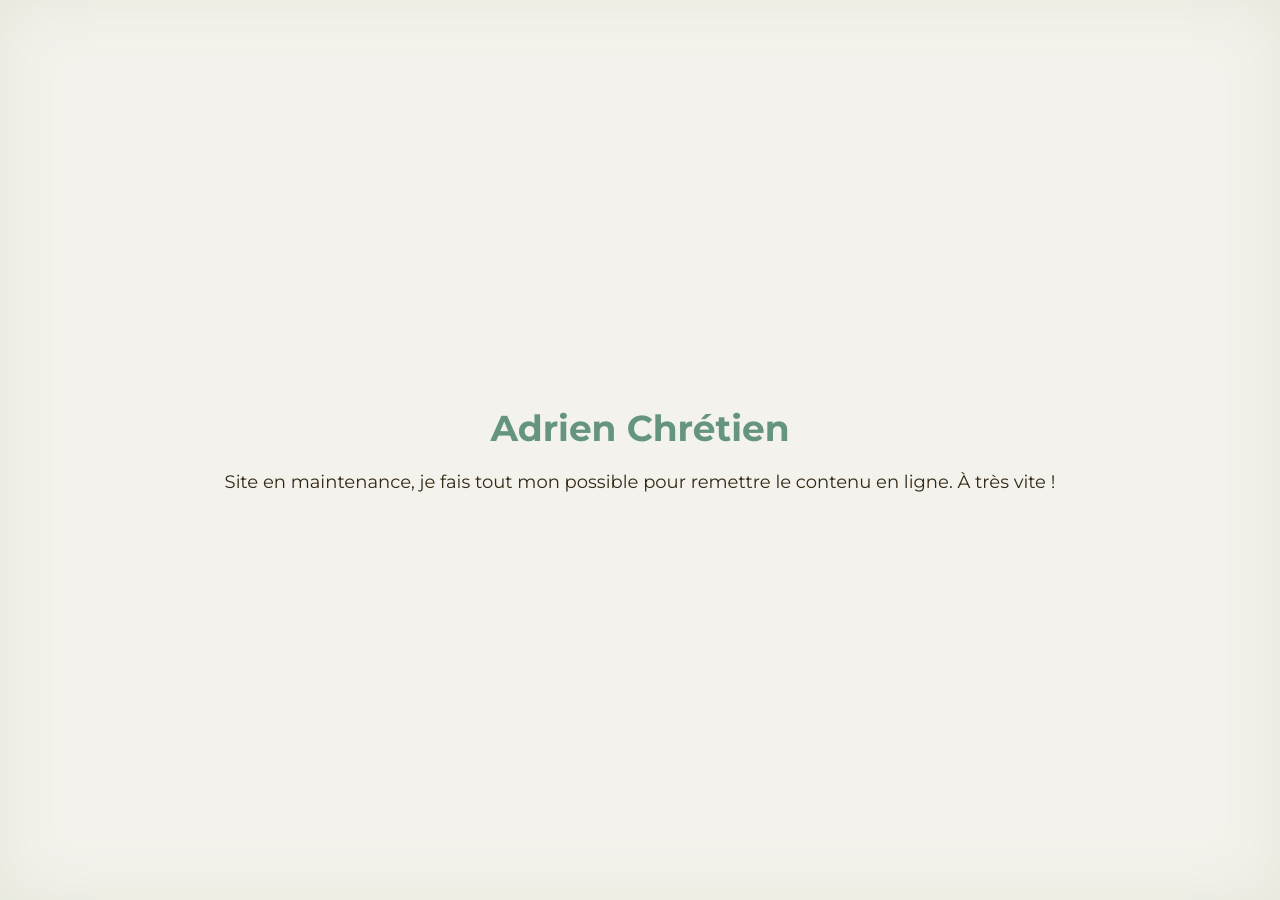
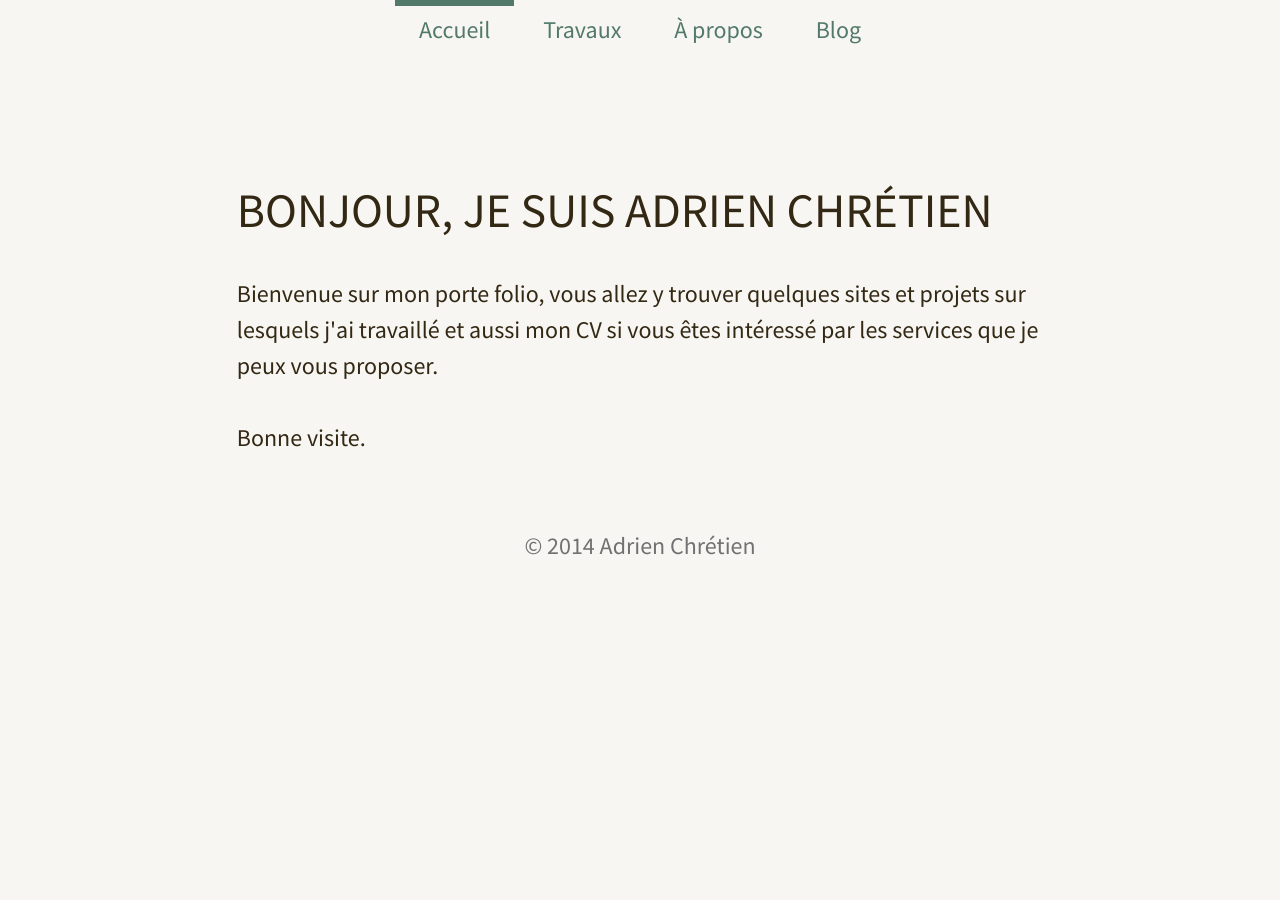
Before and after one commit to adrienchretien/adrienchretien.fr, a Jekyll site: the page built from index.html, in a window 1280 px wide. Built offline with Jekyll 4.4.1, drawn with Linux system fonts in a browser that asks for light colours; Markdown is read by kramdown in place of the engine named in the settings.

Commit message:
Work of the 03-10-14

```diff
--- a/_config.yml
+++ b/_config.yml
@@ -1,6 +1,5 @@
 # Site globals
 author: Adrien Chrétien
-language: fr
 name: Neol.github.io
 markdown: redcarpet
 pygments: true
--- /dev/null
+++ b/_includes/footer.html
@@ -0,0 +1,3 @@
+<footer role="contentinfo">
+  <p>© 2014 Adrien Chrétien</p>
+</footer>
--- /dev/null
+++ b/_includes/header.html
@@ -0,0 +1,3 @@
+<header role="banner">
+  <a href="/" class="logo{% if page.nav-index == 1 %} home{% endif %}">Adrien Chrétien</a>
+</header>
--- /dev/null
+++ b/_includes/main-nav.html
@@ -0,0 +1,9 @@
+<nav>
+  <h2 class="visually-hidden">Navigation</h2>
+  <ul class="main-nav">
+    <li{% if page.nav-index == 1 %} class="active"{% endif %}><a href="/">Accueil</a></li>
+    <li{% if page.nav-index == 2 %} class="active"{% endif %}><a href="/travaux">Travaux</a></li>
+    <li{% if page.nav-index == 3 %} class="active"{% endif %}><a href="/a-propos">À&nbsp;propos</a></li>
+    {% if site.posts.size > 0 %}<li{% if page.nav-index == 4 %} class="active"{% endif %}><a href="/blog">Blog</a></li>{% endif %}
+  </ul>
+</nav>
--- a/_layouts/default.html
+++ b/_layouts/default.html
@@ -1,5 +1,5 @@
 <!DOCTYPE html>
-<html lang="{% if page.language %}{{ page.language }}{% else %}{{ site.language }}{% endif %}">
+<html lang="fr">
 <head>
   <meta charset="utf-8">
   <title>{{ page.title }}</title>
@@ -7,14 +7,16 @@
   <meta http-equiv="X-UA-Compatible" content="IE=edge,chrome=1">
   <meta name="author" content="{{ site.author }}">
   <meta name="viewport" content="width=device-width">
-{% if page.highlight_syntax %}
-  <link rel="stylesheet" href="/css/syntax.css">
-{% endif %}
-  <!-- <link rel="stylesheet" href="http://fonts.googleapis.com/css?family=Source+Sans+Pro:400,700" type="text/css"> -->
-  <link rel="stylesheet" href="http://fonts.googleapis.com/css?family=Montserrat:400,700" type="text/css">
+
+  <link rel="stylesheet" href="http://fonts.googleapis.com/css?family=Source+Sans+Pro:300,400,400italic,700|Montserrat:700" type="text/css">
   <link rel="stylesheet" href="/css/all.css">
 </head>
 <body>
-  {{ content }}
+  {% include header.html %}
+  <div role="main">
+    {{ content }}
+  </div>
+  {% include main-nav.html %}
+  {% include footer.html %}
 </body>
 </html>
--- a/_layouts/pattern_library.html
+++ b/_layouts/pattern_library.html
@@ -7,6 +7,7 @@
 
   <title>{{ site.name }} {{ page.title }}</title>
 
+  <link rel="stylesheet" href="http://fonts.googleapis.com/css?family=Source+Sans+Pro:300,400,400italic,700|Montserrat:700" type="text/css">
   <link rel="stylesheet" href="css/all.css" />{% if page.title == "pattern library" %}
   <link rel="stylesheet" href="css/pattern-library.css" />{% endif %}
 </head>
@@ -33,7 +34,7 @@
           <pre class="pl-pattern-markup"><code>{{ pattern.markup_escaped }}</code></pre>
         </div>
       </details>
-      <div class="pl-pattern-preview">
+      <div class="pl-pattern-preview"{% if pattern.styles %} style="{{ pattern.styles }}"{% endif %}>
 {{ pattern.markup }}
       </div>
     </div>
--- a/_plugins/pattern_library.rb
+++ b/_plugins/pattern_library.rb
@@ -69,7 +69,7 @@ module Jekyll
     def generate(site)
       patterns = read_content(site, '', '_patterns', Pattern).sort
 
-      site.pages << LibraryPage.new(site, 'patchwork', patterns)
+      # site.pages << LibraryPage.new(site, 'patchwork', patterns)
       site.pages << LibraryPage.new(site, 'pattern library', patterns)
     end
 
--- a/css/all.css
+++ b/css/all.css
@@ -1,7 +1,208 @@
-* { -webkit-box-sizing: border-box; -moz-box-sizing: border-box; box-sizing: border-box; }
-html { background-color: #F3F2EC; box-shadow: 0 0 80px -20px #DFE0CF inset; font: 112.5%/1.33 'Montserrat', sans-serif; height: 100%; }
-body { color: #332814; display: table; height: 100%; width: 100%; margin: 0; }
-h1 { font-size: 2em; margin: .5em 0; }
+/*
+  Table of contents
 
-#home { display: table-cell; padding: 1em; vertical-align: middle; text-align: center; }
-#logo { color: #659481; }
+  - Reset
+  - Elements
+  - Layouts
+  - Modules
+
+*/
+
+/* Reset */
+*,
+*:before,
+*:after {
+  -webkit-box-sizing: border-box;
+  -moz-box-sizing: border-box;
+  box-sizing: border-box;
+}
+
+body {
+  margin: 0;
+}
+
+ol, p, ul {
+  margin-top: 0;
+  margin-bottom: 1.5em;
+}
+
+/* Elements */
+
+a {
+  color: #527969;
+  text-decoration: none;
+}
+
+body {
+  margin: 0 auto;
+  padding: 0 6%;
+  max-width: 40em;
+}
+
+@media screen and (min-width: 32em) {
+  body {
+    font-size: 1.5em;
+  }
+}
+
+caption,
+figcaption,
+cite {
+  color: #717171;
+}
+
+h1 {
+  font-size: 1.5em;
+  font-weight: 400;
+  line-height: 1.25;
+  margin: 0 0 1em;
+  text-transform: uppercase;
+}
+
+@media screen and (min-width: 20em) {
+  h1 {
+    font-size: 2em;
+    margin: 0 0 .75em;
+  }
+}
+
+h2,
+h3 {
+  font-family: 'Montserrat', 'HelveticaNeue', Helvetica, Ubuntu, Roboto, Arial, sans-serif;
+  text-transform: uppercase;
+}
+
+h2 {
+  font-size: 1.15em;
+  line-height: 1.3;
+  margin: 2.6em 0 1.3em;
+}
+
+h3 {
+  font-size: 1em;
+  line-height: 1.5;
+  margin: 3em 0 1.5em;
+}
+
+html {
+  background-color: #f7f6f2;
+  color: #332814;
+  font: 100%/1.5 'Source Sans Pro', 'HelveticaNeue', Helvetica, Ubuntu, Roboto, Arial, sans-serif;
+  height: 100%;
+}
+
+img {
+  max-width: 100%;
+}
+
+ol.unstyled,
+ul.unstyled {
+  list-style-type: none;
+  padding-left: 0;
+}
+
+/* Layouts */
+
+[role="main"] {
+  margin-top: 7.5em;
+  margin-bottom: 3em;
+}
+@media screen and (max-width: 32em) {
+  [role="main"] {
+    margin-bottom: 1.5em;
+    margin-top: 1.5em;
+  }
+}
+
+/* Modules */
+
+/*#footer*/[role="contentinfo"] {
+  color: #717171;
+  padding-bottom: 1.5em;
+  text-align: center;
+}
+
+@media screen and (min-width: 32em) {
+  [role="contentinfo"] {
+    padding-bottom: 3em;
+  }
+}
+
+/*#header*/[role="banner"] {
+  margin-bottom: 1.5em;
+  padding-top: 1.5em;
+  text-align: center;
+}
+
+@media screen and (min-width: 32em) {
+  [role="banner"] {
+    display: none;
+  }
+}
+
+.logo {
+  color: #717171;
+  font-size: 1.5em;
+  font-weight: 300;
+  line-height: 1;
+}
+
+.logo:active,
+.logo:focus,
+.logo:hover {
+  color: #527969;
+}
+
+.main-nav {
+  list-style-type: none;
+  padding-left: 0;
+  text-align: center;
+}
+
+.main-nav li {
+  display: inline;
+}
+
+.main-nav li + li:before {
+  content: '∕';
+  margin: 0 .5em 0 .3em;
+}
+
+@media screen and (min-width: 32em) {
+  .main-nav {
+    left: 0;
+    margin: 0;
+    position: absolute;
+    top: 0;
+    width: 100%;
+  }
+
+  .main-nav li + li:before {
+    content: none;
+  }
+
+  .main-nav li,
+  .main-nav li:first-child {
+    border: none;
+  }
+
+  .main-nav a {
+    border-top: .25em solid transparent;
+    display: inline-block;
+    padding: .25em 1em .5em;
+
+    -webkit-transition: border-color 1s cubic-bezier(0.445, 0.05, 0.55, 0.95);
+    transition: border-color 1s cubic-bezier(0.445, 0.05, 0.55, 0.95);
+  }
+
+  .main-nav a:hover,
+  .main-nav .active a {
+    border-color: #527969;
+  }
+}
+
+.visually-hidden {
+  position: absolute;
+  left: -999em;
+  overflow: hidden;
+}
--- a/index.html
+++ b/index.html
@@ -1,9 +1,10 @@
 ---
 layout: default
-title: Adrien Chrétien
+nav-index: 1
+title: Adrien Chrétien, Développeur web front-end
 ---
 
-<div id="home">
-  <h1 id="logo">Adrien Chrétien</h1>
-  <p>Site en maintenance, je fais tout mon possible pour remettre le contenu en ligne. À très vite !</p>
-</div>
+<h1>Bonjour, je suis Adrien Chrétien</h1>
+
+<p>Bienvenue sur mon porte folio, vous allez y trouver quelques sites et projets sur lesquels j'ai travaillé et aussi mon CV si vous êtes intéressé par les services que je peux vous proposer.</p>
+<p>Bonne visite.</p>
```
Also changed, not shown: css/pattern-library.css (+29 -16 lines), styleguide.html (added, +26 -0 lines).
